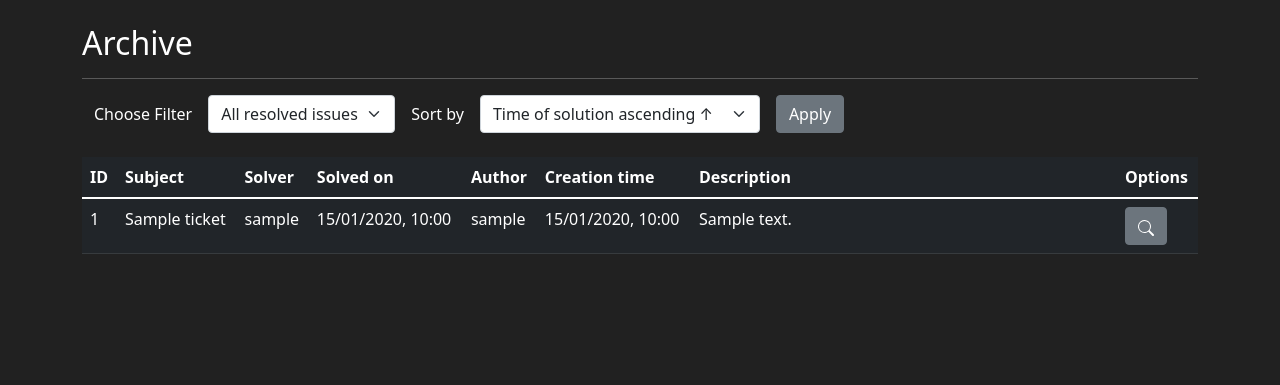
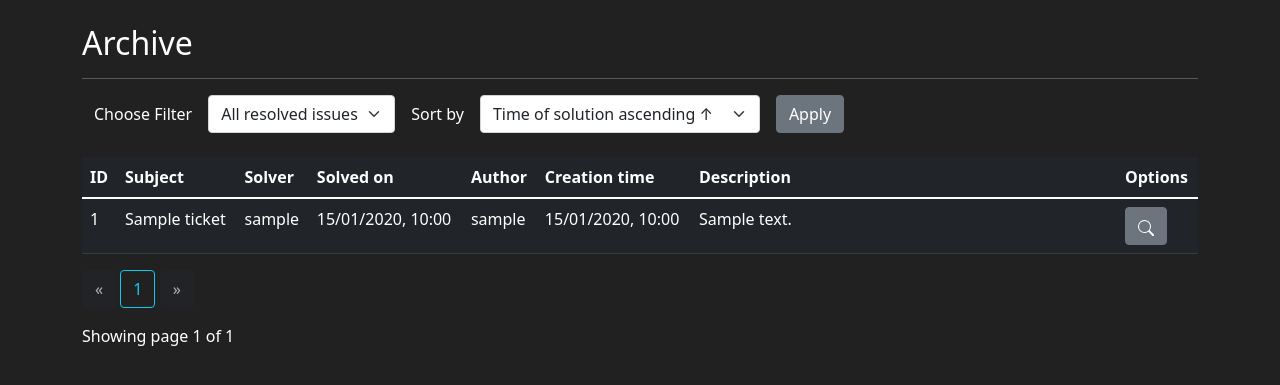
Before and after one commit to Rutrle/ticket-system, a Flask app: page /ticket/archive in a window 1280 px wide. Shown: the part 56-441 px from the top of the page. Run offline with Flask 2, Linux system fonts and the light colour scheme; a user stored in the database is signed in; tables that the repository leaves empty hold one stand-in row (values such as "Sample post"); some libraries are stand-ins or nearby versions.

Commit message:
archive pagination finished

```diff
--- a/smart_ticket/ticket_bp/routes.py
+++ b/smart_ticket/ticket_bp/routes.py
@@ -292,6 +292,8 @@ def archive_page() -> Response:
     Page for displaying resolved tickets with different possiblities for filtering and ordering them
     """
     filter_form = ArchiveTicketFilterForm()
+    page = request.args.get('page', 1, type=int)
+    tickets_per_page = 5
 
     sort_dict = {'solve_time_asc': 'ticket_solved_on',
                  'solve_time_desc': 'ticket_solved_on desc',
@@ -312,21 +314,21 @@ def archive_page() -> Response:
 
     if request.method == 'GET':
         order_by_text = sort_dict['solve_time_asc']
-        tickets = db.session.query(Ticket).filter(Ticket.is_solved == True).outerjoin(user_to_outerjoin).order_by(text(order_by_text))
+        tickets = db.session.query(Ticket).filter(Ticket.is_solved == True).outerjoin(user_to_outerjoin).order_by(text(order_by_text)).paginate(page=page, per_page=tickets_per_page)
 
     if filter_form.validate_on_submit():
         order_by_text = sort_dict[filter_form.sort_by.data]
 
         if filter_form.filter_by.data == 'all_solved':
             tickets = db.session.query(Ticket).filter(Ticket.is_solved == True)\
-                .outerjoin(user_to_outerjoin).order_by(text(order_by_text))
+                .outerjoin(user_to_outerjoin).order_by(text(order_by_text)).paginate(page=page, per_page=tickets_per_page)
 
         elif filter_form.filter_by.data == 'user_watchlist':
             tickets = db.session.query(Ticket).filter(Ticket.is_solved == True, Ticket.currently_on_watchlist.contains(current_user))\
-                .outerjoin(user_to_outerjoin).order_by(text(order_by_text))
+                .outerjoin(user_to_outerjoin).order_by(text(order_by_text)).paginate(page=page, per_page=tickets_per_page)
 
         elif filter_form.filter_by.data == 'user_has_solved':
             tickets = db.session.query(Ticket).filter(Ticket.is_solved == True, Ticket.solver == current_user)\
-                .outerjoin(user_to_outerjoin).order_by(text(order_by_text))
+                .outerjoin(user_to_outerjoin).order_by(text(order_by_text)).paginate(page=page, per_page=tickets_per_page)
 
     return render_template('ticket_bp/archive.html', tickets=tickets, form=filter_form)
--- a/smart_ticket/ticket_bp/templates/ticket_bp/archive.html
+++ b/smart_ticket/ticket_bp/templates/ticket_bp/archive.html
@@ -45,7 +45,7 @@ Archive
             </tr>
         </thead>
         <tbody>
-            {% for ticket in tickets %}
+            {% for ticket in tickets.items %}
             <tr>
                 <td>{{ticket.id}}</td>
                 <td>{{ticket.subject}}</td>
@@ -76,7 +76,32 @@ Archive
             {% endfor %}
         </tbody>
     </table>
-
+    <div class="pagination-container">
+        <div class="text-right">
+            <a href="{{ url_for('ticket_bp.archive_page', page=tickets.prev_num) }}" class="btn  btn-dark
+            {% if tickets.page == 1 %}disabled{% endif %}">
+                &laquo;
+            </a>
+            {% for page_num in tickets.iter_pages(left_edge=1, right_edge=1, left_current=1, right_current=2) %}
+            {% if page_num %}
+                    {% if tickets.page == page_num %}
+                    <a href="{{ url_for('ticket_bp.archive_page', page=page_num) }}" class="btn btn-outline-info">{{ page_num }}</a>
+                    {% else %}
+                    <a href="{{ url_for('ticket_bp.archive_page', page=page_num) }}" class="btn btn-dark">{{ page_num }}</a>
+                    {% endif %}
+                {% else %}
+                    ...
+                {% endif %}
+            {% endfor %}
+            <a href="{{ url_for('ticket_bp.archive_page', page=tickets.next_num) }}" class="btn btn-dark
+            {% if tickets.page == tickets.pages %}disabled{% endif %}">
+                &raquo;
+            </a>
+        </div>
+        <p class="text-right mt-3">
+        Showing page {{ tickets.page }} of {{ tickets.pages }}
+        </p>
+    </div>
 </div>
 
 
--- a/smart_ticket/ticket_bp/templates/ticket_bp/ticket_detail.html
+++ b/smart_ticket/ticket_bp/templates/ticket_bp/ticket_detail.html
@@ -56,12 +56,12 @@ Ticket {{ ticket.id }}
                     <form method="POST" action="{{url_for('ticket_bp.submit_new_log_ticket', ticket_id = ticket.id)}}">
                         <h3>Write an update</h3>
 
-                        {{form.hidden_tag()}}
+                        {{new_log_msg_form.hidden_tag()}}
 
-                        {{form.message_text(class="form-control w-10",placeholder="Issue update")}}
+                        {{new_log_msg_form.message_text(class="form-control w-10",placeholder="Issue update")}}
                         <br>
 
-                        {{form.submit_new_log_ticket(class="btn btn-lg btn-block btn-primary")}}
+                        {{new_log_msg_form.submit_new_log_ticket(class="btn btn-lg btn-block btn-primary")}}
                         <br>
                     </form>
                 </div>
```
